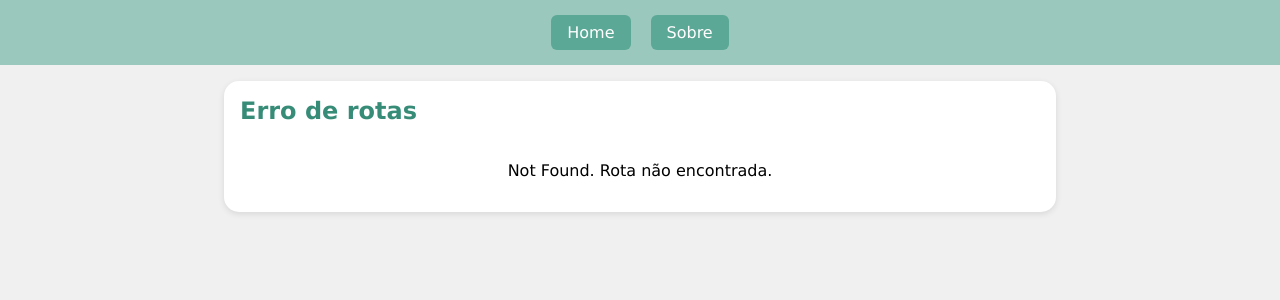
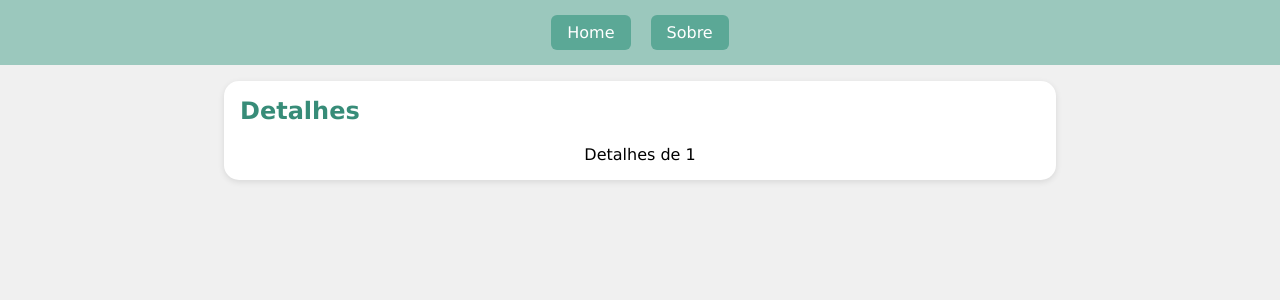
Before and after one commit to RenataPamby/PrimeiroReact, a React (Vite) app in the folder primeiro-react/: page /detalhe/1 in a window 1280 px wide. Before the commit this address had no page. Shown: the top 300 px of the page. Built offline with nearby package versions, Linux system fonts and the light colour scheme; what miragejs would draw is missing.

Commit message:
Aprendendo a mecher com URL, e usar Parametros na URL

```diff
--- a/primeiro-react/src/App.tsx
+++ b/primeiro-react/src/App.tsx
@@ -1,12 +1,13 @@
 {/*usa no terminal o comando npm i react-router, para que seja possivel
 fazer as rotas de navegação.*/}
 {/*vai no site do React Router e leia a documentação para saber mais*/}
-import { BrowserRouter, Navigate, Route, Routes } from "react-router";
+import { BrowserRouter, Route, Routes } from "react-router";
 
 import { AppLayout } from "./shared/layout/AppLayout";
 import { Home } from "./pages/Home";
 import { About } from "./pages/About";
 import { NotFound } from "./pages/NotFound";
+import { Detail } from "./pages/Detail";
 
 
 //Principal
@@ -24,6 +25,7 @@ export function App() {
             2. Vai para uma tela de erro*/}
           {/*<Route path="*" element={<Navigate to="/" />}/>*/}
           <Route path="*" element={<NotFound />}/>
+          <Route path="/detalhe/:id" element={<Detail />}/>
         </Routes>
       </AppLayout>
     </BrowserRouter>
--- a/primeiro-react/src/components/TodoItem.module.css
+++ b/primeiro-react/src/components/TodoItem.module.css
@@ -7,11 +7,15 @@
     align-items: center;
     justify-content: space-between;
 }
-
+.Text{
+    text-decoration: none;
+    color: black;
+}
 .Lista[data-complite="true"] .Text{
     text-decoration: line-through;
     color: rgb(99, 98, 98);
 }
+
 
 .ButtonsDiv{
     display: flex;
--- a/primeiro-react/src/components/TodoItem.tsx
+++ b/primeiro-react/src/components/TodoItem.tsx
@@ -1,3 +1,5 @@
+import { Link } from 'react-router';
+
 import TodoItemStyle from "./TodoItem.module.css";
 
 interface ITodoItemProps {
@@ -17,10 +19,10 @@ export const TodoItem =(props: ITodoItemProps) => {
         <li className={TodoItemStyle.Lista}
             data-complite={props.complite} key={props.id}>
               {/*Span foi criado para fazer um check no css*/}
-              <span className={TodoItemStyle.Text}>
+              <Link to={`/detalhe/${props.id}`} className={TodoItemStyle.Text}>
                 {props.label}
                 {props.complite}
-              </span>
+              </Link>
 
               <div className={TodoItemStyle.ButtonsDiv}>
                 <button className={TodoItemStyle.ButtonConcluir}
--- /dev/null
+++ b/primeiro-react/src/pages/Detail.tsx
@@ -0,0 +1,20 @@
+import { useParams, useSearchParams } from 'react-router';
+
+import { PageLayout } from "../shared/layout/page-layout/PageLayout";
+
+
+export const Detail = () => {
+    const { id } = useParams();
+    const [searchParams] = useSearchParams();
+
+    return(
+        <PageLayout title="Detalhes">
+            {/*O parametro que especificar no Route path em App.tsx,
+               é o que deve ser passado aqui para funcionar*/}
+            Detalhes de {id}
+            {/*Na URL vc adiciona: ?filter=teste*/}
+            {searchParams.get("filter")}
+        </PageLayout>
+
+    );
+};
```
